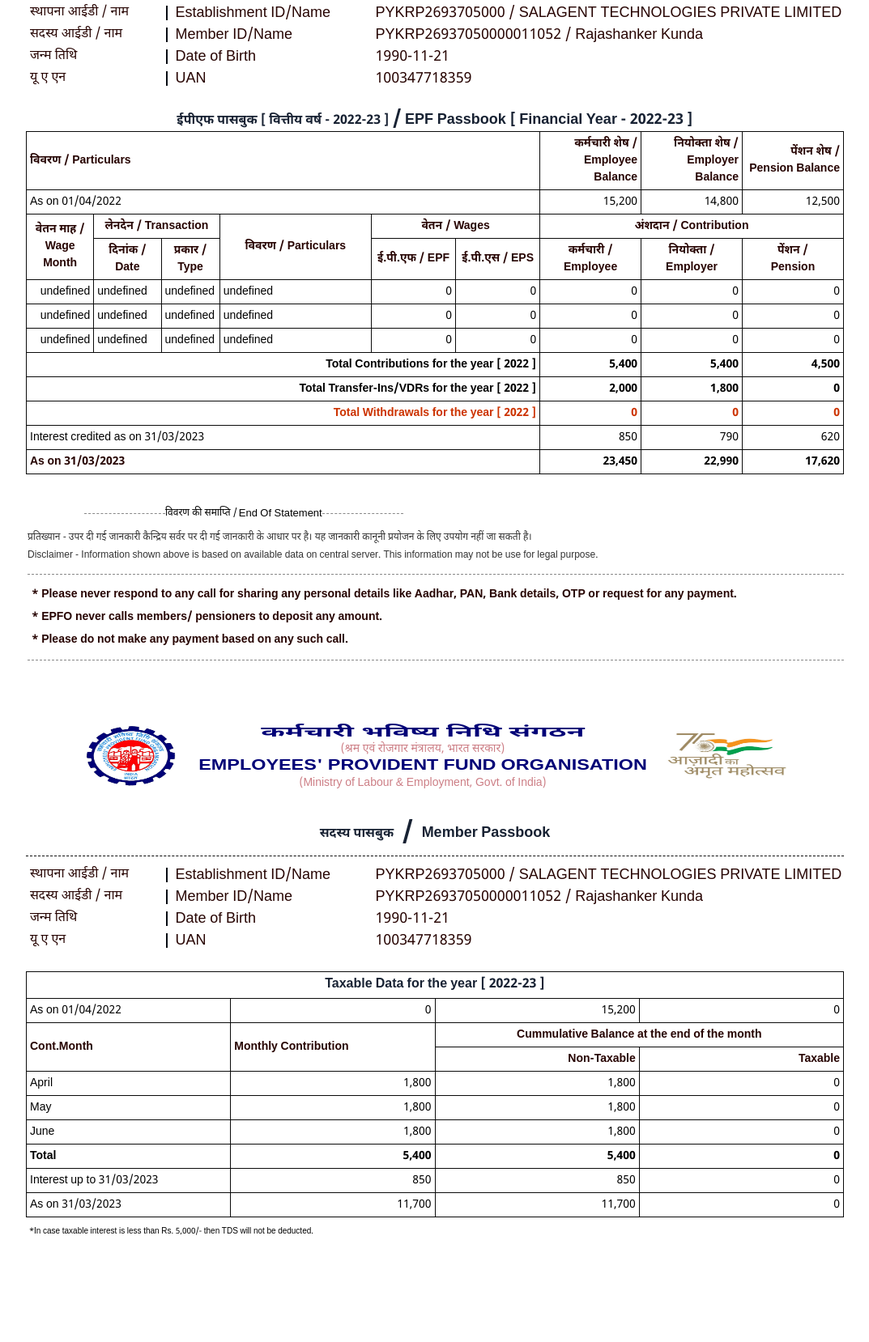
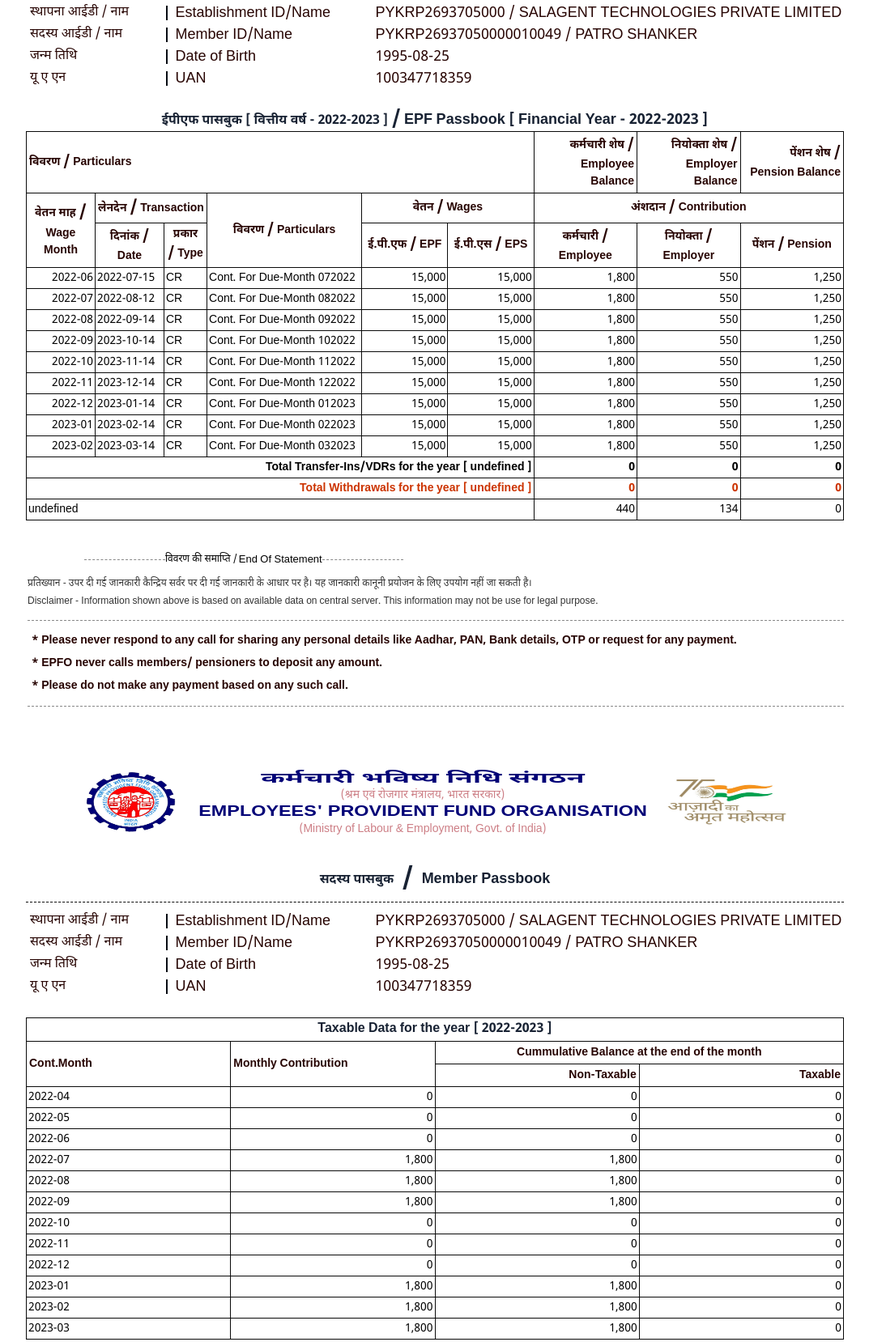
Before and after one commit to Siva2411/PF-PDF-Generator, a website: page views/pfTemplate.html in a window 1280 px wide. Shown: the part 214-1872 px from the top of the page at 81% size, without its empty margins (103-1176 px from the left). Before the commit the page ends 1783 px from the top, so only its background shows below. Drawn offline with Linux system fonts and the light colour scheme.

Commit message:
table aligment changes updated

```diff
--- a/views/script.js
+++ b/views/script.js
@@ -67,10 +67,10 @@
   // Set table header
   const headerHtml = `
                 <tr>
-                    <th colspan="6" style="text-align: left">विवरण / <span>Particulars</span></th>
-                    <th style="text-align: right">कर्मचारी शेष / <br /><span>Employee Balance</span></th>
-                    <th style="text-align: right">नियोक्ता शेष / <br /><span>Employer Balance</span></th>
-                    <th style="text-align: right">पेंशन शेष / <br /><span>Pension Balance</span></th>
+                    <th colspan="6" style="text-align: left">विवरण <span style="font-size:18px;vertical-align:middle">/</span> <span>Particulars</span></th>
+                    <th style="text-align: right">कर्मचारी शेष <span style="font-size:18px;vertical-align:middle">/</span> <br /><span>Employee Balance</span></th>
+                    <th style="text-align: right">नियोक्ता शेष <span style="font-size:18px;vertical-align:middle">/</span> <br /><span>Employer Balance</span></th>
+                    <th style="text-align: right">पेंशन शेष <span style="font-size:18px;vertical-align:middle">/</span> <br /><span>Pension Balance</span></th>
                 </tr>
             `;
   document.getElementById("tableHeader").innerHTML = headerHtml;
@@ -101,20 +101,24 @@
   // Sub headers for transactions
   bodyHtml += `
                 <tr>
-                    <th rowspan="2" style="text-align: center; vertical-align: middle">वेतन माह / <br />Wage Month</th>
-                    <th colspan="2" style="text-align: center">लेनदेन / Transaction</th>
-                    <th rowspan="2" style="text-align: center; vertical-align: middle">विवरण / Particulars</th>
-                    <th colspan="2" style="text-align: center">वेतन / Wages</th>
-                    <th colspan="3" style="text-align: center">अंशदान / Contribution</th>
+                    <th rowspan="2" style="text-align: center; vertical-align: middle">
+                    <span>
+                    वेतन माह <span style="font-size:20px;vertical-align:middle">/</span><br />Wage Month
+                    </span>
+                    </th>
+                    <th colspan="2" style="text-align: center">लेनदेन <span style="font-size:20px;vertical-align:middle">/</span> Transaction</th>
+                    <th rowspan="2" style="text-align: center; vertical-align: middle">विवरण <span style="font-size:18px;vertical-align:middle">/</span> Particulars</th>
+                    <th colspan="2" style="text-align: center">वेतन <span style="font-size:18px;vertical-align:middle">/</span> Wages</th>
+                    <th colspan="3" style="text-align: center">अंशदान <span style="font-size:18px;vertical-align:middle">/</span> Contribution</th>
                 </tr>
                 <tr>
-                    <th style="text-align: center">दिनांक / Date</th>
-                    <th style="text-align: center">प्रकार / Type</th>
-                    <th style="text-align: center">ई.पी.एफ / EPF</th>
-                    <th style="text-align: center">ई.पी.एस / EPS</th>
-                    <th style="text-align: center">कर्मचारी / <br />Employee</th>
-                    <th style="text-align: center">नियोक्ता / <br />Employer</th>
-                    <th style="text-align: center">पेंशन / <br />Pension</th>
+                    <th style="text-align: center">दिनांक <span style="font-size:18px;vertical-align:middle">/</span> Date</th>
+                    <th style="text-align: center">प्रकार<br /><span style="font-size:18px;vertical-align:middle">/</span> Type</th>
+                    <th style="text-align: center">ई.पी.एफ <span style="font-size:18px;vertical-align:middle">/</span> EPF</th>
+                    <th style="text-align: center">ई.पी.एस <span style="font-size:18px;vertical-align:middle">/</span> EPS</th>
+                    <th style="text-align: center">कर्मचारी <span style="font-size:18px;vertical-align:middle">/</span> Employee</th>
+                    <th style="text-align: center">नियोक्ता <span style="font-size:18px;vertical-align:middle">/</span> Employer</th>
+                    <th style="text-align: center">पेंशन <span style="font-size:18px;vertical-align:middle">/</span> Pension</th>
                 </tr>
             `;
 
@@ -388,116 +392,215 @@
 
 const data = {
   memberInfo: {
+    memberId: "PYKRP26937050000010049",
+    uan: "100347718359",
+    memberName: "PATRO SHANKER",
+    dateOfBirth: "1995-08-25",
     establishmentId: "PYKRP2693705000",
-    establishmentName: "SALAGENT TECHNOLOGIES PRIVATE LIMITED",
-    memberId: "PYKRP26937050000011052",
-    memberName: "Rajashanker Kunda",
-    dateOfBirth: "1990-11-21",
-    uan: "100347718359",
+    establishmentName: " SALAGENT TECHNOLOGIES PRIVATE LIMITED",
   },
   epfData: {
-    financialYear: "2022-23",
-    year: 2022,
-    openingBalance: {
-      description: "As on 01/04/2022",
-      employeeBalance: 15200,
-      employerBalance: 14800,
-      pensionBalance: 12500,
-    },
+    financialYear: "2022-2023",
     transactions: [
       {
-        month: "April",
-        employee: 1800,
-        employer: 1800,
-        pension: 1500,
+        wageMonth: "2022-06",
+        date: "2022-07-15",
+        type: "CR",
+        particulars: "Cont. For Due-Month 072022",
+        epfWage: 15000,
+        epsWage: 15000,
+        employeeContribution: 1800,
+        employerContribution: 550,
+        pensionContribution: 1250,
       },
       {
-        month: "May",
-        employee: 1800,
-        employer: 1800,
-        pension: 1500,
+        wageMonth: "2022-07",
+        date: "2022-08-12",
+        type: "CR",
+        particulars: "Cont. For Due-Month 082022",
+        epfWage: 15000,
+        epsWage: 15000,
+        employeeContribution: 1800,
+        employerContribution: 550,
+        pensionContribution: 1250,
       },
       {
-        month: "June",
-        employee: 1800,
-        employer: 1800,
-        pension: 1500,
+        wageMonth: "2022-08",
+        date: "2022-09-14",
+        type: "CR",
+        particulars: "Cont. For Due-Month 092022",
+        epfWage: 15000,
+        epsWage: 15000,
+        employeeContribution: 1800,
+        employerContribution: 550,
+        pensionContribution: 1250,
+      },
+      {
+        wageMonth: "2022-09",
+        date: "2023-10-14",
+        type: "CR",
+        particulars: "Cont. For Due-Month 102022",
+        epfWage: 15000,
+        epsWage: 15000,
+        employeeContribution: 1800,
+        employerContribution: 550,
+        pensionContribution: 1250,
+      },
+      {
+        wageMonth: "2022-10",
+        date: "2023-11-14",
+        type: "CR",
+        particulars: "Cont. For Due-Month 112022",
+        epfWage: 15000,
+        epsWage: 15000,
+        employeeContribution: 1800,
+        employerContribution: 550,
+        pensionContribution: 1250,
+      },
+      {
+        wageMonth: "2022-11",
+        date: "2023-12-14",
+        type: "CR",
+        particulars: "Cont. For Due-Month 122022",
+        epfWage: 15000,
+        epsWage: 15000,
+        employeeContribution: 1800,
+        employerContribution: 550,
+        pensionContribution: 1250,
+      },
+      {
+        wageMonth: "2022-12",
+        date: "2023-01-14",
+        type: "CR",
+        particulars: "Cont. For Due-Month 012023",
+        epfWage: 15000,
+        epsWage: 15000,
+        employeeContribution: 1800,
+        employerContribution: 550,
+        pensionContribution: 1250,
+      },
+      {
+        wageMonth: "2023-01",
+        date: "2023-02-14",
+        type: "CR",
+        particulars: "Cont. For Due-Month 022023",
+        epfWage: 15000,
+        epsWage: 15000,
+        employeeContribution: 1800,
+        employerContribution: 550,
+        pensionContribution: 1250,
+      },
+      {
+        wageMonth: "2023-02",
+        date: "2023-03-14",
+        type: "CR",
+        particulars: "Cont. For Due-Month 032023",
+        epfWage: 15000,
+        epsWage: 15000,
+        employeeContribution: 1800,
+        employerContribution: 550,
+        pensionContribution: 1250,
       },
     ],
-    totalContributions: {
-      employee: 5400,
-      employer: 5400,
-      pension: 4500,
-    },
-    totalTransfers: {
-      employee: 2000,
-      employer: 1800,
-      pension: 0,
-    },
     totalWithdrawals: {
       employee: 0,
       employer: 0,
       pension: 0,
     },
+    totalTransfers: {
+      employee: 0,
+      employer: 0,
+      pension: 0,
+    },
     interestUpdated: {
-      description: "Interest credited as on 31/03/2023",
-      employee: 850,
-      employer: 790,
-      pension: 620,
-    },
-    closingBalance: {
-      description: "As on 31/03/2023",
-      employee: 23450,
-      employer: 22990,
-      pension: 17620,
+      upto_date: "2023-03-31",
+      employee: 440,
+      employer: 134,
+      pension: 0,
     },
   },
   taxableData: {
-    financialYear: "2022-23",
-    openingBalance: {
-      description: "As on 01/04/2022",
-      monthlyContribution: 0,
-      nonTaxable: 15200,
-      taxable: 0,
-    },
+    financialYear: "2022-2023",
     transactions: [
       {
-        month: "April",
-        monthlyContribution: 1800,
-        nonTaxable: 1800,
+        month: "2022-04",
+        monthlyContribution: 0,
         taxable: 0,
+        nonTaxable: 0,
       },
       {
-        month: "May",
-        monthlyContribution: 1800,
-        nonTaxable: 1800,
+        month: "2022-05",
+        monthlyContribution: 0,
         taxable: 0,
+        nonTaxable: 0,
       },
       {
-        month: "June",
+        month: "2022-06",
+        monthlyContribution: 0,
+        taxable: 0,
+        nonTaxable: 0,
+      },
+      {
+        month: "2022-07",
         monthlyContribution: 1800,
+        taxable: 0,
         nonTaxable: 1800,
+      },
+      {
+        month: "2022-08",
+        monthlyContribution: 1800,
         taxable: 0,
+        nonTaxable: 1800,
+      },
+      {
+        month: "2022-09",
+        monthlyContribution: 1800,
+        taxable: 0,
+        nonTaxable: 1800,
+      },
+      {
+        month: "2022-10",
+        monthlyContribution: 0,
+        taxable: 0,
+        nonTaxable: 0,
+      },
+      {
+        month: "2022-11",
+        monthlyContribution: 0,
+        taxable: 0,
+        nonTaxable: 0,
+      },
+      {
+        month: "2022-12",
+        monthlyContribution: 0,
+        taxable: 0,
+        nonTaxable: 0,
+      },
+      {
+        month: "2023-01",
+        monthlyContribution: 1800,
+        taxable: 0,
+        nonTaxable: 1800,
+      },
+      {
+        month: "2023-02",
+        monthlyContribution: 1800,
+        taxable: 0,
+        nonTaxable: 1800,
+      },
+      {
+        month: "2023-03",
+        monthlyContribution: 1800,
+        taxable: 0,
+        nonTaxable: 1800,
       },
     ],
-    total: {
-      monthlyContribution: 5400,
-      nonTaxable: 5400,
-      taxable: 0,
-    },
-    interestUpdated: {
-      description: "Interest up to 31/03/2023",
-      monthlyContribution: 850,
-      nonTaxable: 850,
-      taxable: 0,
-    },
-    closingBalance: {
-      description: "As on 31/03/2023",
-      monthlyContribution: 11700,
-      nonTaxable: 11700,
-      taxable: 0,
+    interestUpdate: {
+      upto_date: "2023-03-31",
+      monthlyContribution: 440,
+      cumulativeNonTaxable: 440,
+      cumulativeTaxable: 0,
     },
   },
 };
-
-populatePassbook(data);
+generatePassbook(data);
--- a/views/styles.css
+++ b/views/styles.css
@@ -226,7 +226,7 @@
       td {
         border: 1px solid #0a0a0a;
         vertical-align: middle;
-        padding: 4px;
+        padding: 2px;
       }
 
       th {
@@ -235,6 +235,7 @@
         font-weight: bold;
         font-size: 14px;
         text-align: left;
+        padding: 3px;
       }
 
       .opening-balance {
```
Also changed, not shown: 1 other file.
